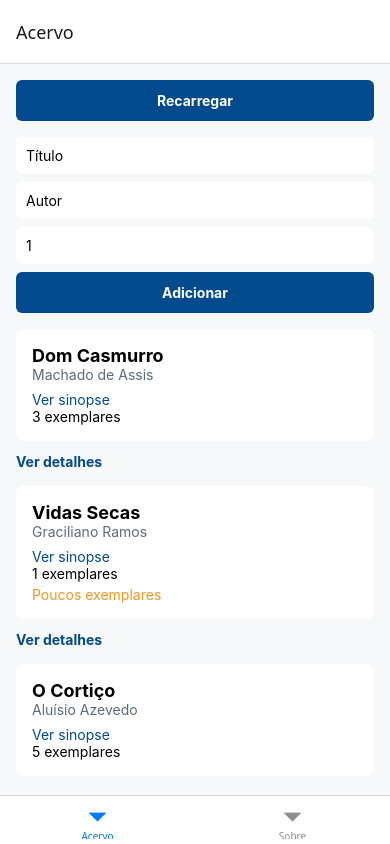
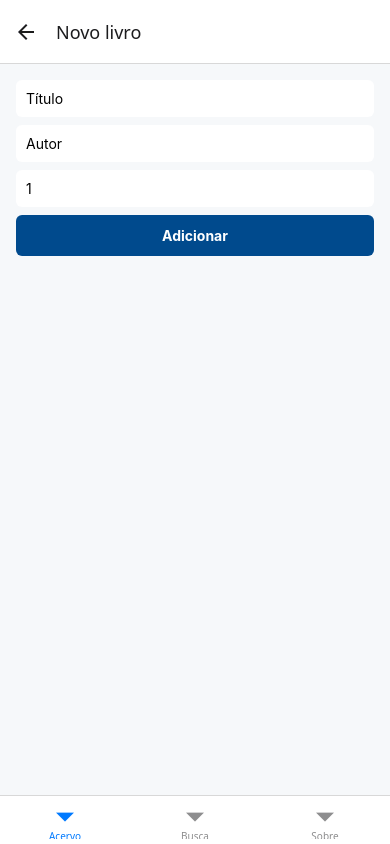
Before and after one commit to thalsime/uc8-mobile-biblioteca, a React Native app: screen /NovoLivro in a window 390 px wide. Built offline with nearby package versions, Linux system fonts and the light colour scheme.

Commit message:
feat: cadastro em tela própria e aba de busca
- rota NovoLivro na pilha do acervo, com a TelaNovoLivro
- lista do acervo recarrega ao ganhar foco, com useFocusEffect
- proximoId no serviço do acervo
- aba Busca com a tela reservada

```diff
--- a/App.tsx
+++ b/App.tsx
@@ -2,6 +2,7 @@ import { NavigationContainer } from '@react-navigation/native';
 import { createBottomTabNavigator } from '@react-navigation/bottom-tabs';
 import { PilhaAcervo } from './src/navegacao/PilhaAcervo';
 import type { RotasDasAbas } from './src/navegacao/tipos';
+import { TelaBusca } from './src/telas/TelaBusca';
 import { TelaSobre } from './src/telas/TelaSobre';
 
 const Abas = createBottomTabNavigator<RotasDasAbas>();
@@ -11,6 +12,7 @@ export default function App() {
     <NavigationContainer>
       <Abas.Navigator>
         <Abas.Screen name="AbaAcervo" component={PilhaAcervo} options={{ title: 'Acervo', headerShown: false }} />
+        <Abas.Screen name="AbaBusca" component={TelaBusca} options={{ title: 'Busca' }} />
         <Abas.Screen name="AbaSobre" component={TelaSobre} options={{ title: 'Sobre' }} />
       </Abas.Navigator>
     </NavigationContainer>
--- a/src/navegacao/PilhaAcervo.tsx
+++ b/src/navegacao/PilhaAcervo.tsx
@@ -1,6 +1,7 @@
 import { createNativeStackNavigator } from '@react-navigation/native-stack';
 import { TelaAcervo } from '../telas/TelaAcervo';
 import { TelaDetalheLivro } from '../telas/TelaDetalheLivro';
+import { TelaNovoLivro } from '../telas/TelaNovoLivro';
 import type { RotasDaPilha } from './tipos';
 
 const Pilha = createNativeStackNavigator<RotasDaPilha>();
@@ -10,6 +11,7 @@ export function PilhaAcervo() {
     <Pilha.Navigator>
       <Pilha.Screen name="Acervo" component={TelaAcervo} />
       <Pilha.Screen name="DetalheLivro" component={TelaDetalheLivro} options={{ title: 'Detalhe do livro' }} />
+      <Pilha.Screen name="NovoLivro" component={TelaNovoLivro} options={{ title: 'Novo livro' }} />
     </Pilha.Navigator>
   );
 }
--- a/src/navegacao/tipos.ts
+++ b/src/navegacao/tipos.ts
@@ -3,9 +3,11 @@ import type { NavigatorScreenParams } from '@react-navigation/native';
 export type RotasDaPilha = {
   Acervo: undefined;
   DetalheLivro: { id: number };
+  NovoLivro: undefined;
 };
 
 export type RotasDasAbas = {
   AbaAcervo: NavigatorScreenParams<RotasDaPilha>;
+  AbaBusca: undefined;
   AbaSobre: undefined;
 };
--- a/src/servicos/acervo.ts
+++ b/src/servicos/acervo.ts
@@ -21,3 +21,7 @@ export function buscarLivro(id: number): Promise<Livro | undefined> {
     setTimeout(() => resolver(acervo.find((livro) => livro.id === id)), 400);
   });
 }
+
+export function proximoId(): number {
+  return acervo.reduce((maior, atual) => Math.max(maior, atual.id), 0) + 1;
+}
--- a/src/telas/TelaAcervo.tsx
+++ b/src/telas/TelaAcervo.tsx
@@ -1,10 +1,10 @@
-import { useEffect, useState } from 'react';
+import { useCallback, useState } from 'react';
 import { ActivityIndicator, FlatList, Pressable, StyleSheet, Text, View } from 'react-native';
+import { useFocusEffect } from '@react-navigation/native';
 import type { NativeStackScreenProps } from '@react-navigation/native-stack';
 import { CartaoLivro } from '../componentes/CartaoLivro';
-import { FormularioLivro, type DadosLivro } from '../componentes/FormularioLivro';
 import type { RotasDaPilha } from '../navegacao/tipos';
-import { carregarLivros, guardarLivro } from '../servicos/acervo';
+import { carregarLivros } from '../servicos/acervo';
 import type { Livro } from '../types/biblioteca';
 
 type TelaAcervoProps = NativeStackScreenProps<RotasDaPilha, 'Acervo'>;
@@ -14,9 +14,9 @@ export function TelaAcervo({ navigation }: TelaAcervoProps) {
   const [carregando, setCarregando] = useState(true);
   const [tentativa, setTentativa] = useState(0);
 
-  useEffect(() => {
+  useFocusEffect(
+    useCallback(() => {
       let cancelado = false;
-    setCarregando(true);
       carregarLivros().then((resultado) => {
         if (cancelado) {
           return;
@@ -27,19 +27,21 @@ export function TelaAcervo({ navigation }: TelaAcervoProps) {
       return () => {
         cancelado = true;
       };
-  }, [tentativa]);
+    }, [tentativa]),
+  );
 
-  function adicionar(dados: DadosLivro) {
-    const proximoId = livros.reduce((maior, atual) => Math.max(maior, atual.id), 0) + 1;
-    const novo: Livro = { id: proximoId, ...dados };
-    guardarLivro(novo);
-    setLivros([novo, ...livros]);
+  function recarregar() {
+    setCarregando(true);
+    setTentativa(tentativa + 1);
   }
 
   return (
     <View style={estilos.tela}>
-      <Pressable style={estilos.botao} onPress={() => setTentativa(tentativa + 1)}>
+      <Pressable style={estilos.botao} onPress={recarregar}>
         <Text style={estilos.textoBotao}>Recarregar</Text>
+      </Pressable>
+      <Pressable style={estilos.botao} onPress={() => navigation.navigate('NovoLivro')}>
+        <Text style={estilos.textoBotao}>Novo livro</Text>
       </Pressable>
       {carregando ? (
         <View style={estilos.centro}>
@@ -47,8 +49,6 @@ export function TelaAcervo({ navigation }: TelaAcervoProps) {
           <Text>Carregando o acervo...</Text>
         </View>
       ) : (
-        <>
-          <FormularioLivro aoAdicionar={adicionar} />
         <FlatList
           data={livros}
           keyExtractor={(livro) => String(livro.id)}
@@ -62,7 +62,6 @@ export function TelaAcervo({ navigation }: TelaAcervoProps) {
           )}
           ListEmptyComponent={<Text>Nenhum livro no acervo.</Text>}
         />
-        </>
       )}
     </View>
   );
--- /dev/null
+++ b/src/telas/TelaBusca.tsx
@@ -0,0 +1,15 @@
+import { StyleSheet, Text, View } from 'react-native';
+
+export function TelaBusca() {
+  return (
+    <View style={estilos.tela}>
+      <Text style={estilos.titulo}>Busca</Text>
+      <Text>Busca de livros em um catálogo da rede. O conteúdo desta tela entra quando o aplicativo consumir dados da rede.</Text>
+    </View>
+  );
+}
+
+const estilos = StyleSheet.create({
+  tela: { flex: 1, backgroundColor: '#F6F8FA', padding: 16 },
+  titulo: { fontSize: 24, fontWeight: 'bold', marginBottom: 16 },
+});
--- /dev/null
+++ b/src/telas/TelaNovoLivro.tsx
@@ -0,0 +1,26 @@
+import { StyleSheet, View } from 'react-native';
+import type { NativeStackScreenProps } from '@react-navigation/native-stack';
+import { FormularioLivro, type DadosLivro } from '../componentes/FormularioLivro';
+import type { RotasDaPilha } from '../navegacao/tipos';
+import { guardarLivro, proximoId } from '../servicos/acervo';
+import type { Livro } from '../types/biblioteca';
+
+type TelaNovoLivroProps = NativeStackScreenProps<RotasDaPilha, 'NovoLivro'>;
+
+export function TelaNovoLivro({ navigation }: TelaNovoLivroProps) {
+  function adicionar(dados: DadosLivro) {
+    const novo: Livro = { id: proximoId(), ...dados };
+    guardarLivro(novo);
+    navigation.goBack();
+  }
+
+  return (
+    <View style={estilos.tela}>
+      <FormularioLivro aoAdicionar={adicionar} />
+    </View>
+  );
+}
+
+const estilos = StyleSheet.create({
+  tela: { flex: 1, backgroundColor: '#F6F8FA', padding: 16 },
+});
```
Lines whose indentation alone changed are shown as unchanged.
